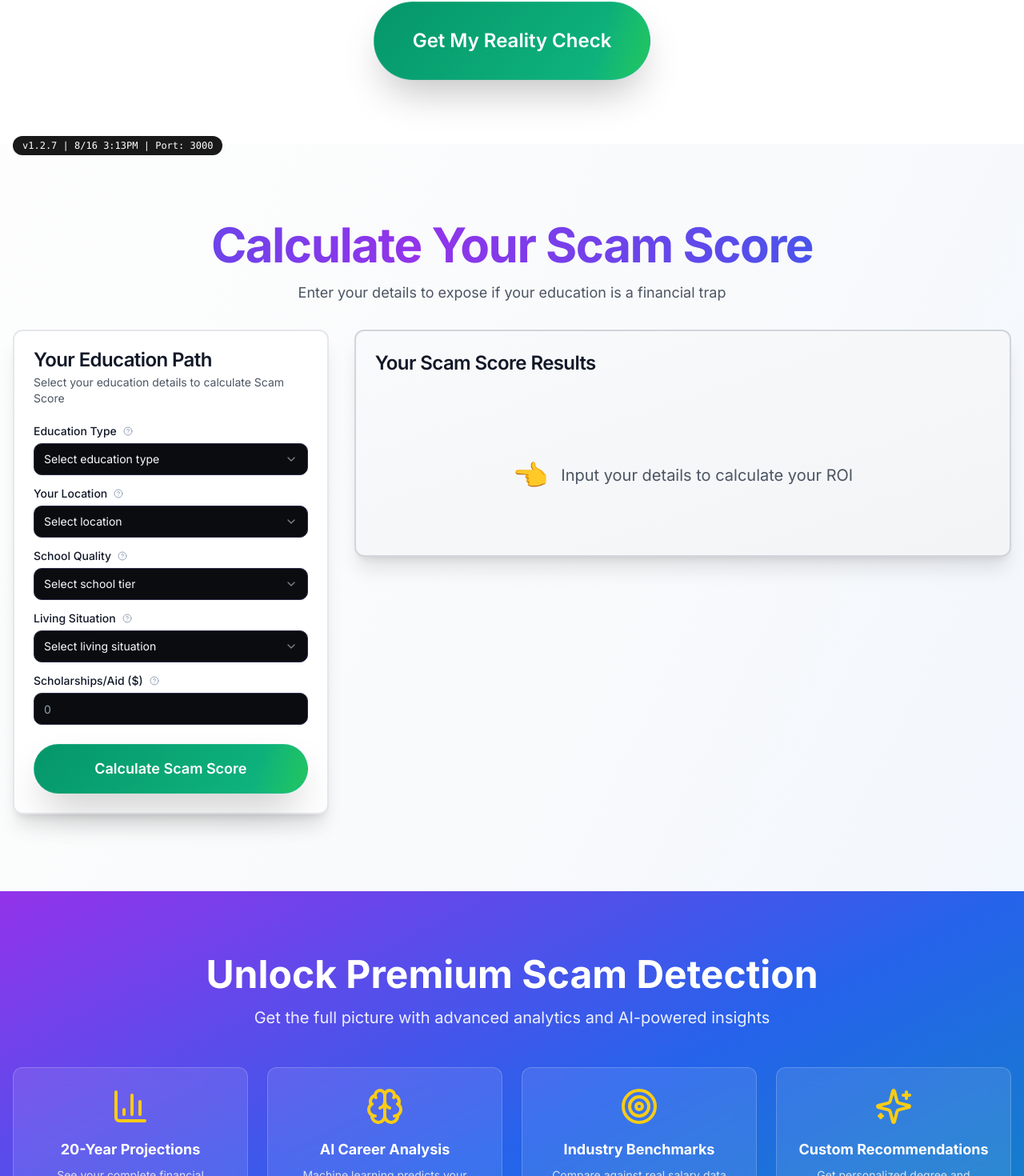
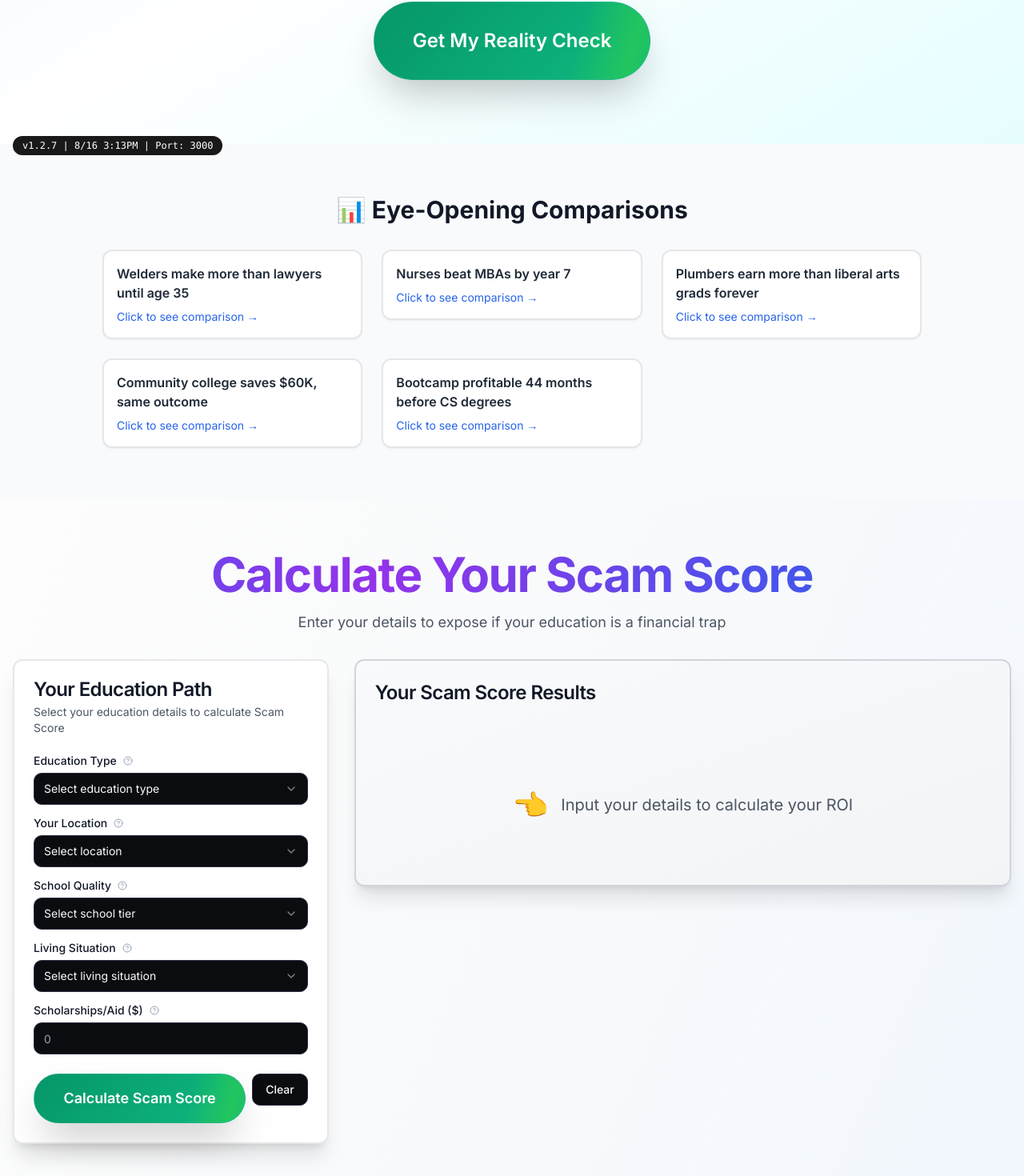
Before and after one commit to zandy2test/pathwise-roi, a Next.js app: page / in a window 1280 px wide. Shown: the part 590-2060 px from the top of the page at 80% size. Built offline with nearby package versions, Linux system fonts and the light colour scheme.

Commit message:
feat(ui): add visual improvements and popular comparisons
- Fix navbar anchor behavior (no more #top in URL)
- Add gradient hero background (blue-to-cyan)
- Fix section spacing issues
- Replace footer icon with text branding
- Add 5 popular comparison cards
- Add clear calculator button

```diff
--- a/app/page.tsx
+++ b/app/page.tsx
@@ -213,11 +213,16 @@ export default function HomePage() {
       <nav className="fixed top-0 left-0 right-0 z-50 bg-white/80 backdrop-blur-md border-b border-gray-200">
         <div className="container mx-auto px-4 py-4">
           <div className="flex items-center justify-between">
-            <a href="#top" className="flex items-center gap-2">
+            <button
+              onClick={() => {
+                window.scrollTo({ top: 0, behavior: 'smooth' });
+              }}
+              className="flex items-center gap-2 hover:opacity-80 transition-opacity"
+            >
               <AlertTriangle className="h-6 w-6 text-blue-600" />
               <span className="text-xl font-bold text-gray-900">PathwiseROI</span>
               <span className="text-sm text-blue-600 font-medium">Scam Score</span>
-            </a>
+            </button>
             <ShimmerButton
               onClick={() => setShowPremiumModal(true)}
               className="px-4 py-2"
@@ -231,7 +236,9 @@ export default function HomePage() {
       </nav>
 
       {/* HERO SECTION - Progressive Disclosure Design */}
-      <section id="top" className="pt-32 pb-20 bg-gradient-to-b from-red-50 via-white to-white">
+      <section id="top" className="pt-32 pb-20 bg-gradient-to-br from-blue-50 via-white to-cyan-50 relative overflow-hidden">
+        {/* Background gradient overlay */}
+        <div className="absolute inset-0 bg-gradient-to-br from-blue-100/20 via-transparent to-cyan-100/20" />
         {/* Red Warning Banner at Top */}
         <motion.div
           initial={{ opacity: 0, y: -20 }}
@@ -258,7 +265,7 @@ export default function HomePage() {
           </motion.div>
         </motion.div>
 
-        <div className="container mx-auto px-4 text-center">
+        <div className="container mx-auto px-4 text-center relative z-10">
           <motion.div
             initial={{ opacity: 0, y: 20 }}
             animate={{ opacity: 1, y: 0 }}
@@ -308,9 +315,93 @@ export default function HomePage() {
         </div>
       </section>
 
+      {/* Popular Comparisons Section */}
+      <section className="py-16 bg-gray-50">
+        <div className="container mx-auto px-4">
+          <motion.div
+            initial={{ opacity: 0, y: 20 }}
+            animate={{ opacity: 1, y: 0 }}
+            transition={{ duration: 0.6 }}
+          >
+            <h2 className="text-3xl font-bold text-center mb-8 text-gray-900">
+              📊 Eye-Opening Comparisons
+            </h2>
+            <div className="grid md:grid-cols-2 lg:grid-cols-3 gap-6 max-w-5xl mx-auto">
+              {[
+                { title: "Welders make more than lawyers until age 35", path1: "trades_welding", path2: "law_degree" },
+                { title: "Nurses beat MBAs by year 7", path1: "nursing_bachelor", path2: "mba_top20" },
+                { title: "Plumbers earn more than liberal arts grads forever", path1: "trades_plumbing", path2: "college_liberal_arts" },
+                { title: "Community college saves $60K, same outcome", path1: "community_transfer", path2: "college_business" },
+                { title: "Bootcamp profitable 44 months before CS degrees", path1: "bootcamp_coding", path2: "college_tech" }
+              ].map((comparison, index) => (
+                <motion.div
+                  key={index}
+                  initial={{ opacity: 0, y: 20 }}
+                  animate={{ opacity: 1, y: 0 }}
+                  transition={{ delay: index * 0.1 }}
+                >
+                  <Card
+                    className="cursor-pointer hover:shadow-xl transition-all hover:scale-105 bg-white border-2 border-gray-200 hover:border-blue-400"
+                    onClick={() => {
+                      // Clear existing inputs
+                      setInputs1({
+                        path: comparison.path1,
+                        location: 'nyc',
+                        schoolTier: 'standard',
+                        livingCost: 'offcampus',
+                        scholarships: 0,
+                      });
+                      setInputs2({
+                        path: comparison.path2,
+                        location: 'nyc',
+                        schoolTier: 'standard',
+                        livingCost: 'offcampus',
+                        scholarships: 0,
+                      });
+                      setShowComparison(true);
+
+                      // Calculate both results
+                      const result1New = calculateROI({
+                        path: comparison.path1,
+                        location: 'nyc',
+                        schoolTier: 'standard',
+                        livingCost: 'offcampus',
+                        scholarships: 0,
+                      });
+                      const result2New = calculateROI({
+                        path: comparison.path2,
+                        location: 'nyc',
+                        schoolTier: 'standard',
+                        livingCost: 'offcampus',
+                        scholarships: 0,
+                      });
+
+                      setResult1(result1New);
+                      setResult2(result2New);
+
+                      // Scroll to results
+                      setTimeout(() => {
+                        const resultsElement = document.getElementById('results');
+                        if (resultsElement) {
+                          resultsElement.scrollIntoView({ behavior: 'smooth', block: 'start' });
+                        }
+                      }, 100);
+                    }}
+                  >
+                    <CardContent className="p-4">
+                      <p className="font-semibold text-gray-800">{comparison.title}</p>
+                      <p className="text-sm text-blue-600 mt-2">Click to see comparison →</p>
+                    </CardContent>
+                  </Card>
+                </motion.div>
+              ))}
+            </div>
+          </motion.div>
+        </div>
+      </section>
 
       {/* Calculator Section - Always Visible */}
-      <div id="calculator" className="container mx-auto px-4 py-24">
+      <div id="calculator" className="container mx-auto px-4 py-16">
           <motion.div
             initial={{ opacity: 0, y: 20 }}
             animate={{ opacity: 1, y: 0 }}
@@ -343,12 +434,39 @@ export default function HomePage() {
                     title=""
                     description=""
                   />
-                  <CTAButton
-                    onClick={handleCalculate}
-                    className="w-full mt-6 bg-gradient-to-r from-blue-600 to-cyan-600 hover:from-blue-700 hover:to-cyan-700"
-                  >
-                    Calculate Scam Score
-                  </CTAButton>
+                  <div className="flex gap-2 mt-6">
+                    <CTAButton
+                      onClick={handleCalculate}
+                      className="flex-1 bg-gradient-to-r from-blue-600 to-cyan-600 hover:from-blue-700 hover:to-cyan-700"
+                    >
+                      Calculate Scam Score
+                    </CTAButton>
+                    <Button
+                      variant="outline"
+                      onClick={() => {
+                        setInputs1({
+                          path: '',
+                          location: '',
+                          schoolTier: '',
+                          livingCost: '',
+                          scholarships: 0,
+                        });
+                        setResult1(null);
+                        setShowComparison(false);
+                        setResult2(null);
+                        setInputs2({
+                          path: '',
+                          location: '',
+                          schoolTier: '',
+                          livingCost: '',
+                          scholarships: 0,
+                        });
+                      }}
+                      className="px-4"
+                    >
+                      Clear
+                    </Button>
+                  </div>
                 </CardContent>
               </Card>
 
--- a/components/footer.tsx
+++ b/components/footer.tsx
@@ -17,8 +17,8 @@ export function Footer({ onPremiumClick }: FooterProps = {}) {
           {/* Brand Section */}
           <div className="text-center md:text-left">
             <Link href="/" className="flex items-center justify-center md:justify-start gap-2 mb-3">
-              <Calculator className="h-6 w-6 text-blue-600" />
               <span className="font-bold text-xl">PathwiseROI</span>
+              <span className="text-blue-600 font-medium">| Scam Score™</span>
             </Link>
             <p className="text-sm text-gray-600">
               Make smarter education decisions with data-driven insights
@@ -68,7 +68,7 @@ export function Footer({ onPremiumClick }: FooterProps = {}) {
         <div className="mt-8 pt-6 border-t border-gray-200">
           <div className="flex flex-col md:flex-row justify-between items-center gap-4">
             <p className="text-sm text-gray-600">
-              © {currentYear} PathwiseROI. All rights reserved. | v1.2.7 (8/16 3:13PM)
+              © {currentYear} PathwiseROI. All rights reserved. | v1.3.0 (Phase 1)
             </p>
             <p className="text-sm text-gray-600 flex items-center gap-1">
               Made with <Heart className="h-3 w-3 text-red-500 fill-red-500" /> for students everywhere
```
Also changed, not shown: 2 other files (tests, documents, lock files or other folders).
